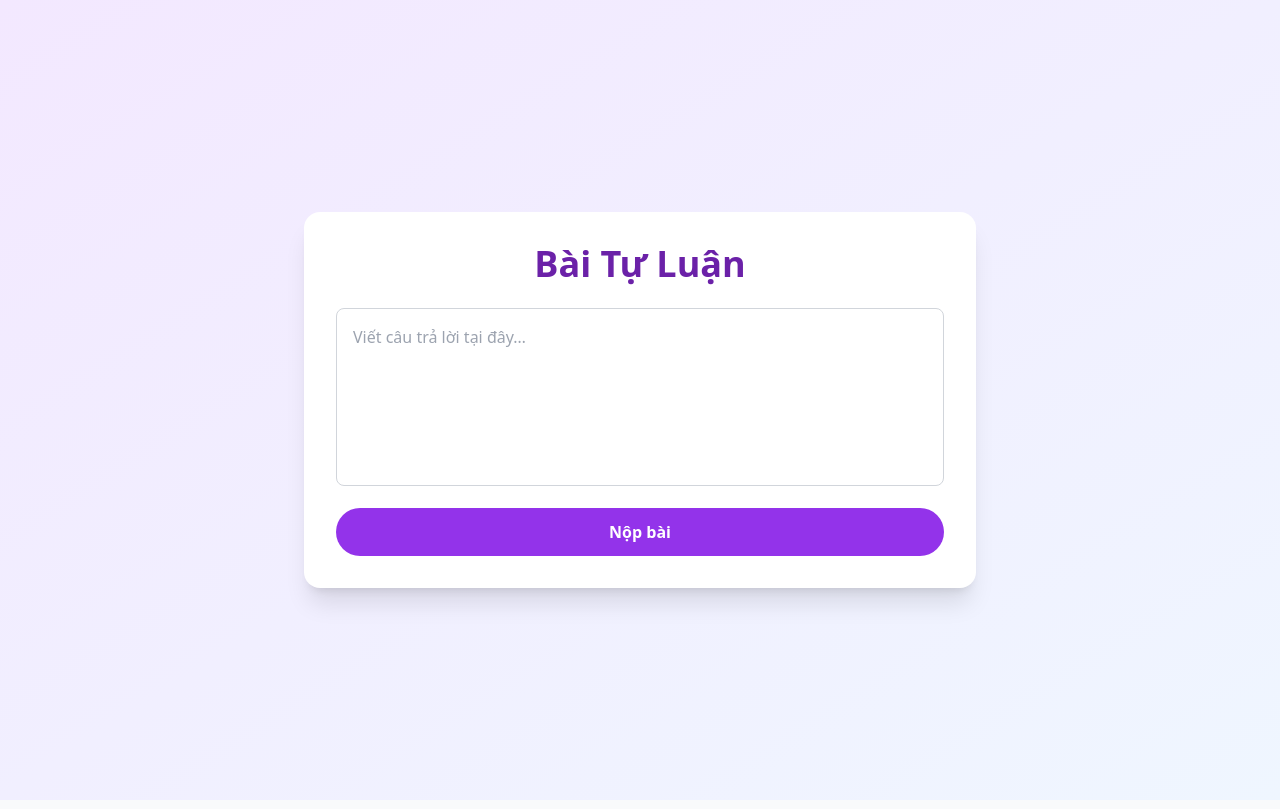
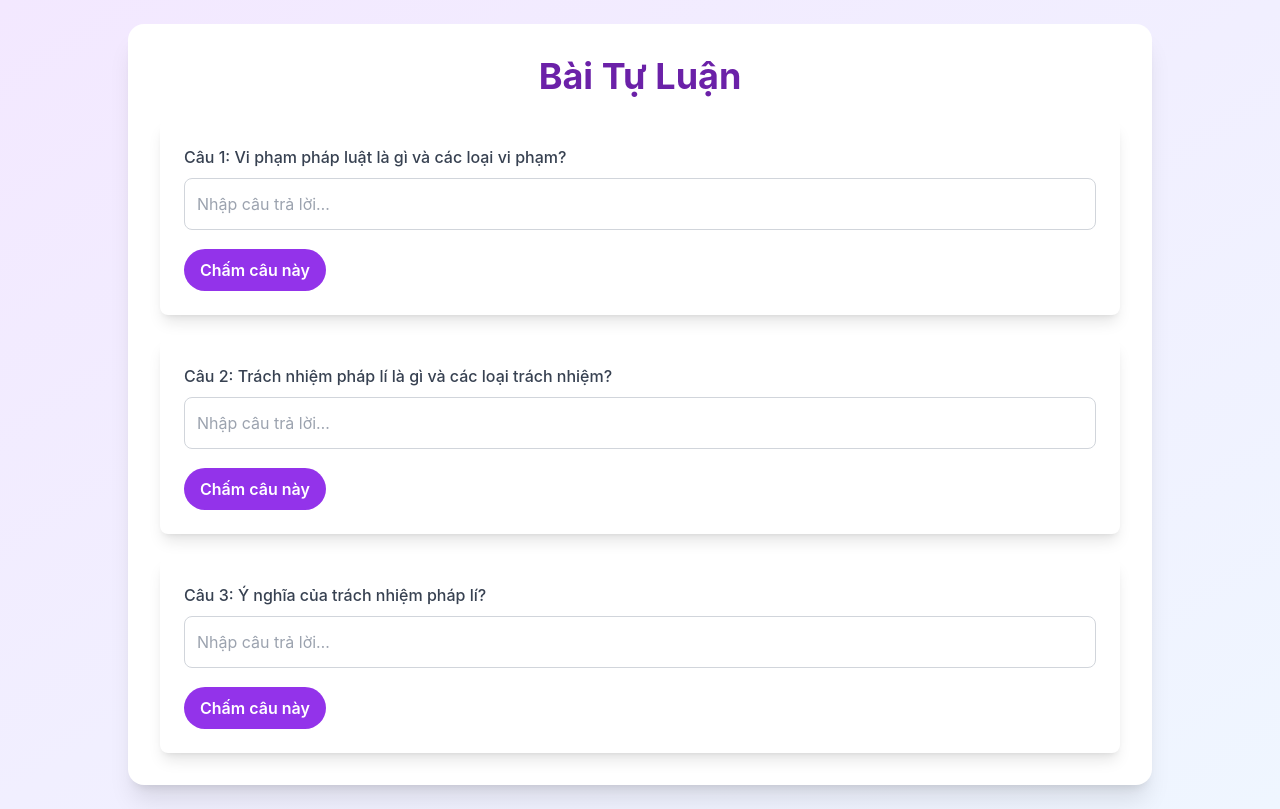
Before and after one commit to minhkhang1008/AI_Mark, a Next.js app: page / in a window 1280 px wide. Built offline with nearby package versions, Linux system fonts and the light colour scheme.

Commit message:
Update separate questions

```diff
--- /dev/null
+++ b/data/questions.json
@@ -0,0 +1,5 @@
+[
+    { "id": "q1", "prompt": "Vi phạm pháp luật là gì và các loại vi phạm?" },
+    { "id": "q2", "prompt": "Trách nhiệm pháp lí là gì và các loại trách nhiệm?" },
+    { "id": "q3", "prompt": "Ý nghĩa của trách nhiệm pháp lí?" }
+  ]
--- a/package.json
+++ b/package.json
@@ -23,7 +23,8 @@
     "next": "^13.5.1",
     "node-fetch": "^3.3.2",
     "react": "^18.2.0",
-    "react-dom": "^18.2.0"
+    "react-dom": "^18.2.0",
+    "react-textarea-autosize": "^8.5.9"
   },
   "devDependencies": {
     "autoprefixer": "^10.4.12",
--- a/pages/api/grade.js
+++ b/pages/api/grade.js
@@ -1,50 +1,60 @@
-// pages/api/grade.js
-
 import dotenv from "dotenv";
 dotenv.config();
 
 export default async function handler(req, res) {
-  // Chỉ cho phép POST
   if (req.method !== "POST") {
     return res.status(405).json({ error: "Method Not Allowed" });
   }
 
-  const { answer, questionId } = req.body;
-  if (!answer) {
-    return res.status(400).json({ error: "Thiếu answer trong request body" });
+  const submissions = req.body.submissions;
+  if (!Array.isArray(submissions) || !submissions.length) {
+    return res
+      .status(400)
+      .json({ error: "Thiếu submissions: [{questionId,answer},…]" });
   }
 
-  // 1. Parse ANSWER_KEYS_JSON từ biến môi trường
+  // 1. Parse answer keys từ ENV
   let answerKeys;
   try {
     answerKeys = JSON.parse(process.env.ANSWER_KEYS_JSON || "{}");
   } catch (e) {
     console.error("Invalid ANSWER_KEYS_JSON:", e);
-    return res.status(500).json({ error: "Cấu hình đáp án mẫu không hợp lệ" });
+    return res.status(500).json({ error: "Invalid ANSWER_KEYS_JSON" });
   }
 
-  // 2. Lấy đáp án theo questionId (mặc định 'q1')
-  const key = questionId || "q1";
-  const answerKey = answerKeys[key];
+  // 2. Chấm từng submission
+  const results = await Promise.all(
+    submissions.map(async ({ questionId, answer }) => {
+      const userAnswer = (answer || "").trim();
+      const answerKey = answerKeys[questionId]?.trim();
       if (!answerKey) {
-    return res
-      .status(400)
-      .json({ error: `Không tìm thấy answerKey cho questionId='${key}'` });
+        return {
+          questionId,
+          score: 0,
+          feedback: "Không tìm thấy đáp án mẫu cho câu hỏi này."
+        };
+      }
+      if (!userAnswer) {
+        return {
+          questionId,
+          score: 0,
+          feedback: "Bạn chưa nhập câu trả lời."
+        };
       }
 
-  // 3. Xây prompt
+      // 3. Tạo prompt
       const prompt = `
-  Bạn là giáo viên. So sánh câu trả lời của học sinh với đáp án mẫu và cho điểm % (0–100),
-  rồi viết nhận xét tổng quan 1–2 câu.
-  Những thành phần phụ như dấu gạch đầu dòng "-", dấu "+" hay cách dòng đều không quan trọng và không ảnh hưởng đến số điểm.
-  Thêm nữa, chữ "i" và "y" trong Tiếng Việt rất giống nhau nên các từ như "pháp lí" và "pháp lý" đều giống nhau, hãy bỏ qua nếu có sự khác biệt này.
-  Lưu ý: Khi bạn chấm điểm, bạn cần chấm điểm tổng thể. Giả sử học sinh có thể ghi đúng 1 nửa của đáp án chuẩn thì chỉ có thể cho tối đa 50% điểm.
+Bạn là giáo viên. So sánh câu trả lời của học sinh với đáp án mẫu và cho điểm tổng thể % (0–100).
+Các ký tự phụ như dấu gạch đầu dòng, dấu "+" hay cách dòng không ảnh hưởng.
+Chữ "i" và "y" trong tiếng Việt tương đương, hãy bỏ qua sự khác biệt đó.
+Nếu học sinh trả lời đúng một phần đáp án, cho tương ứng phần trăm (ví dụ đúng 1/2 thì 50%).
 Đáp án mẫu: """${answerKey}"""
-  Bài làm: """${answer}"""
-  Trả về đúng JSON: { "score": số, "feedback": "…" }
+Bài làm: """${userAnswer}"""
+Trả về đúng định dạng JSON: { "score": số, "feedback": "…" }
       `;
 
-  // 4. Gọi OpenRouter DeepSeek V3 free
+      // 4. Gọi API OpenRouter / DeepSeek
+      let choiceText;
       try {
         const apiRes = await fetch(
           "https://openrouter.ai/api/v1/chat/completions",
@@ -52,28 +62,48 @@ export default async function handler(req, res) {
             method: "POST",
             headers: {
               "Content-Type": "application/json",
-          Authorization: `Bearer ${process.env.OPENROUTER_API_KEY}`,
+              Authorization: `Bearer ${process.env.OPENROUTER_API_KEY}`
             },
             body: JSON.stringify({
               model: "deepseek/deepseek-chat:free",
               messages: [{ role: "user", content: prompt }],
-          temperature: 0,
-        }),
+              temperature: 0
+            })
           }
         );
-
         if (!apiRes.ok) {
-      const errText = await apiRes.text();
-      throw new Error(`OpenRouter API error: ${errText}`);
+          const errTxt = await apiRes.text();
+          throw new Error(`OpenRouter error: ${errTxt}`);
+        }
+        const { choices } = await apiRes.json();
+        choiceText = choices[0].message.content;
+      } catch (err) {
+        console.error(`Error calling OpenRouter for ${questionId}:`, err);
+        return {
+          questionId,
+          score: 0,
+          feedback: "Lỗi khi kết nối AI, vui lòng thử lại sau."
+        };
       }
 
-    const { choices } = await apiRes.json();
-    const text = choices[0].message.content;
-    const data = JSON.parse(text.match(/\{[\s\S]*\}/)[0]);
+      // 5. Parse JSON từ response
+      let data;
+      try {
+        const jsonStr = choiceText.match(/\{[\s\S]*\}/)?.[0];
+        data = JSON.parse(jsonStr);
+      } catch (err) {
+        console.error(`Invalid JSON from AI for ${questionId}:`, choiceText, err);
+        return {
+          questionId,
+          score: 0,
+          feedback: "AI trả về dữ liệu không hợp lệ."
+        };
+      }
 
-    return res.status(200).json(data);
-  } catch (err) {
-    console.error("Grade handler error:", err);
-    return res.status(500).json({ error: err.message });
+      return { questionId, ...data };
+    })
+  );
+
+  // 6. Trả về kết quả
+  return res.status(200).json({ results });
 }
-}
--- /dev/null
+++ b/pages/api/questions.js
@@ -0,0 +1,9 @@
+import fs from "fs";
+import path from "path";
+
+export default function handler(req, res) {
+  const file = path.join(process.cwd(), "data", "questions.json");
+  const raw = fs.readFileSync(file, "utf8");
+  const questions = JSON.parse(raw);
+  res.status(200).json(questions);
+}
--- a/pages/index.js
+++ b/pages/index.js
@@ -1,91 +1,127 @@
-import { useState } from "react";
+import { useState, useEffect } from "react";
 
 export default function Home() {
-  const [answer, setAnswer] = useState("");
-  const [result, setResult] = useState(null);
-  const [isLoading, setIsLoading] = useState(false);
+  const [questions, setQuestions] = useState([]);
+  const [answers, setAnswers] = useState({});
+  const [results, setResults] = useState({});
+  const [loadingMap, setLoadingMap] = useState({});
 
-  // Đáp án mẫu
-  const answerKey = `
-Nguyên lý cung – cầu:
-- Khi giá tăng, lượng cung tăng, lượng cầu giảm.
-- Giá trần dưới giá cân bằng dẫn tới thiếu hụt.
-  `;
+  // 1. Lấy câu hỏi khi mount
+  useEffect(() => {
+    fetch("/api/questions")
+      .then((r) => r.json())
+      .then((data) => {
+        setQuestions(data);
+        const initA = {};
+        const initL = {};
+        data.forEach(({ id }) => {
+          initA[id] = "";
+          initL[id] = false;
+        });
+        setAnswers(initA);
+        setLoadingMap(initL);
+      });
+  }, []);
 
-  const handleSubmit = async (e) => {
-    e.preventDefault();
-    setIsLoading(true);
-    setResult(null);
+  const handleChange = (id, text) => {
+    setAnswers((prev) => ({ ...prev, [id]: text }));
+  };
+
+  const gradeQuestion = async (questionId) => {
+    if (!answers[questionId]?.trim()) return;
+
+    setLoadingMap((prev) => ({ ...prev, [questionId]: true }));
+    setResults((prev) => ({ ...prev, [questionId]: null }));
+
     try {
       const res = await fetch("/api/grade", {
         method: "POST",
         headers: { "Content-Type": "application/json" },
-        body: JSON.stringify({ answer, questionId: "q1" }),
+        body: JSON.stringify({
+          submissions: [
+            { questionId, answer: answers[questionId] }
+          ]
+        }),
       });
       const data = await res.json();
-      setResult(data);
-    } catch (err) {
-      setResult({ error: "Chấm bài thất bại" });
+      setResults((prev) => ({
+        ...prev,
+        [questionId]: data.results?.[0] || { error: "No result" }
+      }));
+    } catch {
+      setResults((prev) => ({
+        ...prev,
+        [questionId]: { error: "Chấm thất bại" }
+      }));
     } finally {
-      setIsLoading(false);
+      setLoadingMap((prev) => ({ ...prev, [questionId]: false }));
     }
   };
 
   return (
-    <div className="min-h-screen bg-gradient-to-br from-purple-100 to-blue-50 flex items-center justify-center p-6">
-      <div className="w-full max-w-2xl bg-white shadow-xl rounded-2xl p-8 space-y-6">
-        <h1 className="text-4xl font-extrabold text-center text-purple-800">
+    <div className="min-h-screen flex justify-center items-start p-6 bg-gradient-to-br from-purple-100 to-blue-50">
+      {/* Tăng chiều ngang bằng w-full + max-w-5xl */}
+      <div className="w-full max-w-5xl bg-white p-8 rounded-2xl shadow-xl space-y-6">
+        <h1 className="text-4xl font-bold text-center text-purple-800">
           Bài Tự Luận
         </h1>
 
-        <form onSubmit={handleSubmit} className="space-y-4">
+        {questions.map(({ id, prompt }, i) => (
+          <div key={id} className="card">
+            <label className="block font-medium text-gray-700 mb-2">
+              Câu {i + 1}: {prompt}
+            </label>
+
             <textarea
-            rows={6}
-            className="w-full border border-gray-300 rounded-lg p-4 focus:outline-none focus:ring-2 focus:ring-purple-400 resize-none"
-            placeholder="Viết câu trả lời tại đây…"
-            value={answer}
-            onChange={(e) => setAnswer(e.target.value)}
-            required
-            disabled={isLoading}
+              rows={1}
+              className="auto-resize w-full border rounded-lg p-3 focus:outline-none focus:ring-2 focus:ring-purple-400 transition"
+              value={answers[id]}
+              onChange={(e) => handleChange(id, e.target.value)}
+              onInput={(e) => {
+                e.target.style.height = "auto";
+                e.target.style.height = `${e.target.scrollHeight}px`;
+              }}
+              placeholder="Nhập câu trả lời…"
+              disabled={loadingMap[id]}
             />
 
             <button
-            type="submit"
-            className={`w-full py-3 rounded-full flex items-center justify-center font-semibold
-              ${isLoading
+              onClick={() => gradeQuestion(id)}
+              disabled={loadingMap[id]}
+              className={`mt-3 inline-flex items-center gap-2 px-4 py-2 text-white font-semibold rounded-full transition
+                ${loadingMap[id]
                   ? "bg-gray-400 cursor-not-allowed"
-                : "bg-purple-600 hover:bg-purple-700"}
-              text-white transition`}
-            disabled={isLoading}
+                  : "bg-purple-600 hover:bg-purple-700"
+                }`}
             >
-            {isLoading ? (
+              {loadingMap[id] ? (
+                <>
                   <div className="relative">
                     <div className="spinner"></div>
                     <div className="spinnerin"></div>
                   </div>
+                  Đang chấm…
+                </>
               ) : (
-              "Nộp bài"
+                "Chấm câu này"
               )}
             </button>
-        </form>
 
-        {result && (
-          <div className="mt-6 bg-gray-50 border-l-4 border-purple-500 p-4 rounded-lg">
-            {result.error ? (
-              <p className="text-red-600 font-medium">{result.error}</p>
+            {results[id] && (
+              <div className="mt-4 bg-gray-50 border-l-4 border-purple-500 p-4 rounded">
+                {results[id].error ? (
+                  <p className="text-red-600">{results[id].error}</p>
                 ) : (
                   <>
-                <p className="text-xl">
-                  <strong>Điểm:</strong> {result.score}%
-                </p>
-                <p className="mt-2 text-gray-700">
-                  <strong>Nhận xét:</strong> {result.feedback}
-                </p>
+                    <p><strong>Điểm:</strong> {results[id].score}%</p>
+                    <p className="mt-1"><strong>Nhận xét:</strong> {results[id].feedback}</p>
                   </>
                 )}
               </div>
             )}
           </div>
+        ))}
+      </div>
     </div>
   );
 }
--- a/styles/globals.css
+++ b/styles/globals.css
@@ -1,17 +1,60 @@
+/* 1. Tailwind directives */
 @tailwind base;
 @tailwind components;
 @tailwind utilities;
 
-/* Custom global styles */
+/* 2. Biến CSS toàn cục */
 :root {
   --color-primary: #1e3a8a;
+  --color-primary-light: #3b82f6;
   --font-sans: 'Inter', sans-serif;
 }
 
+/* 3. Base styles */
+html {
+  scroll-behavior: smooth;
+}
 body {
-  @apply bg-gray-50 text-gray-800 font-sans;
+  @apply bg-gray-50 text-gray-800 font-sans leading-relaxed;
+  font-family: var(--font-sans);
 }
-/* From Uiverse.io by mrhyddenn */
+
+/* 4. Typography */
+h1, h2, h3, h4 {
+  @apply font-bold text-gray-900;
+  line-height: 1.25;
+}
+h1 { @apply text-4xl mb-6; }
+h2 { @apply text-3xl mb-5; }
+p { @apply mb-4; }
+
+/* 5. Links & Buttons */
+a {
+  @apply text-blue-600 hover:text-blue-800 underline;
+}
+button {
+  @apply inline-block bg-[var(--color-primary)] text-white font-medium
+         py-2 px-4 rounded-lg hover:bg-[var(--color-primary-light)]
+         focus:outline-none focus:ring-2 focus:ring-[var(--color-primary)]
+         focus:ring-opacity-50 transition;
+}
+
+/* 6. Form elements */
+input,
+select {
+  @apply w-full border border-gray-300 rounded-md p-2
+         focus:outline-none focus:ring-2 focus:ring-[var(--color-primary)]
+         focus:border-[var(--color-primary)] transition;
+}
+
+/* 7. Auto‑resize Textarea */
+textarea.auto-resize {
+  @apply w-full border border-gray-300 rounded-lg p-3 focus:outline-none focus:ring-2 focus:ring-purple-400 transition;
+  resize: none;
+  overflow: hidden;
+}
+
+/* 8. Spinner (From Uiverse.io by mrhyddenn) */
 .spinner {
   width: 3em;
   height: 3em;
@@ -45,3 +88,22 @@ body {
     transform: rotate(360deg);
   }
 }
+
+/* 9. Container & Card Helpers */
+.container {
+  @apply mx-auto px-4 lg:px-0 max-w-3xl;
+}
+.card {
+  @apply bg-white shadow-lg rounded-lg p-6 mb-6;
+}
+
+/* 10. Custom Scrollbar */
+::-webkit-scrollbar {
+  @apply w-2;
+}
+::-webkit-scrollbar-track {
+  @apply bg-gray-200 rounded;
+}
+::-webkit-scrollbar-thumb {
+  @apply bg-gray-400 rounded-full;
+}
```
Also changed, not shown: 1 other file (tests, documents, lock files or other folders). Lines whose indentation alone changed are shown as unchanged.
